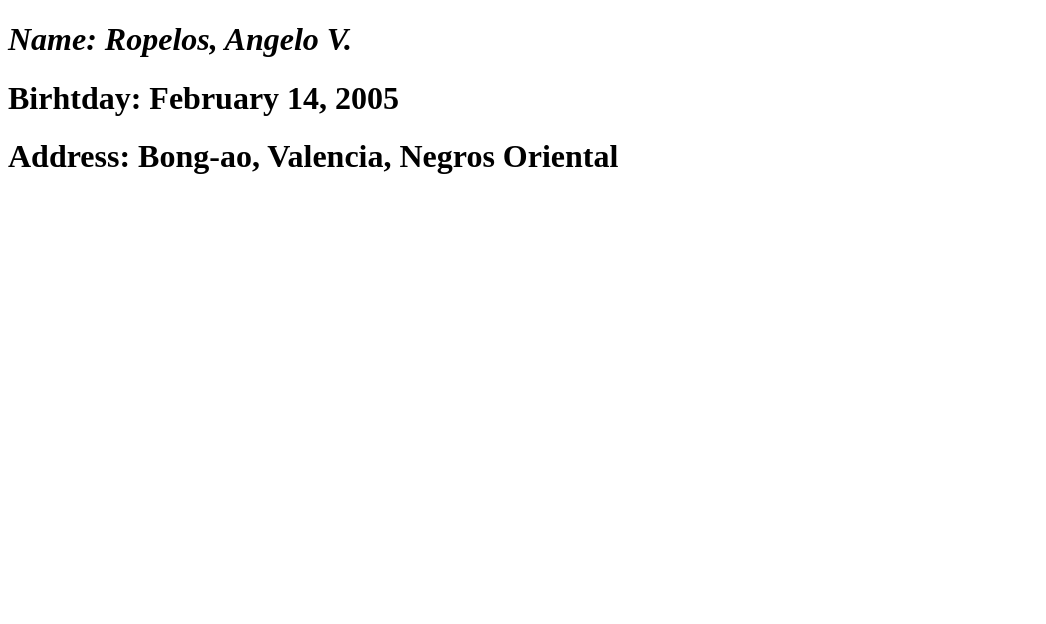
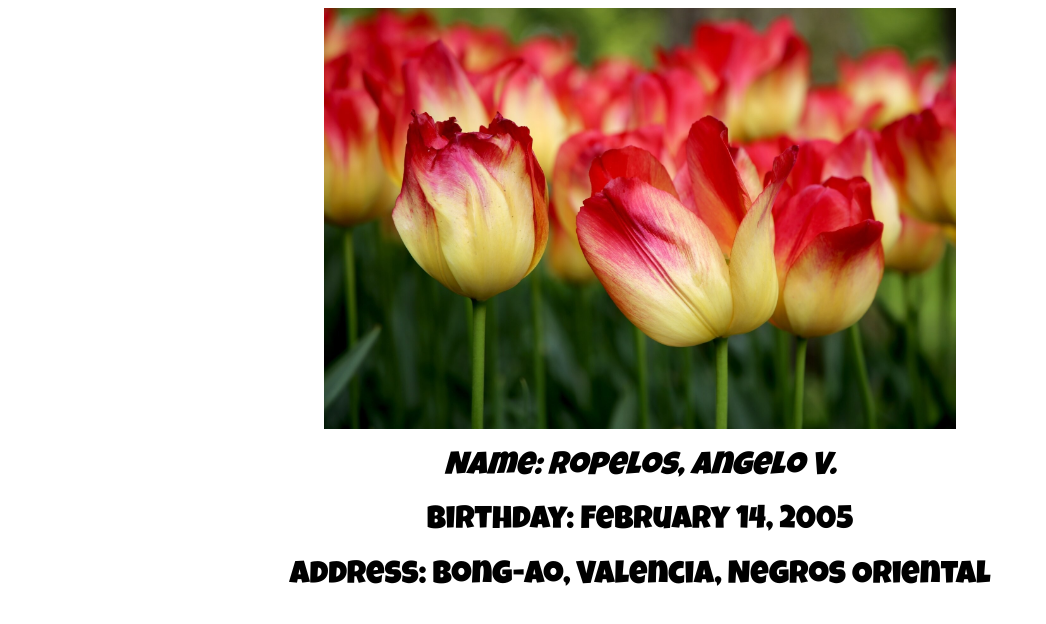
Before and after one commit to avropelos/avropelos.github.io, a plain HTML site: page profile.html in a window 1280 px wide. Shown: the whole page, without its empty margins (0-1046 px from the left). Drawn offline with Linux system fonts and the light colour scheme; a web font is replaced by a local one.

Commit message:
AWEBDES PERFORMANCE TASK 2

```diff
--- a/profile.html
+++ b/profile.html
@@ -5,14 +5,27 @@
     <meta name="viewport" content="width=device-width, initial-scale=1.0">
     <title>Profile</title>
     <style>
+        @import url('https://fonts.googleapis.com/css2?family=Luckiest+Guy&family=Playwrite+VN:wght@100..400&display=swap');
+        h1{
+            font-family: "Luckiest Guy", sans-serif;
+            font-weight: 100;
+            text-align: center;
+        }
         .name{
             font-style: italic;
+
+        }
+        img{
+            display: block;
+            width: 50%;
+            margin: 0 auto;
         }
     </style>
 </head>
 <body>
+    <img src="tulips.jpg" alt="tulips">
     <h1 class="name">Name: Ropelos, Angelo V.</h1>
-    <h1>Birhtday: February 14, 2005</h1>
+    <h1>Birthday: February 14, 2005</h1>
     <h1>Address: Bong-ao, Valencia, Negros Oriental</h1>
 </body>
 </html>
```
Also changed, not shown: index.html (+5 -3 lines).
